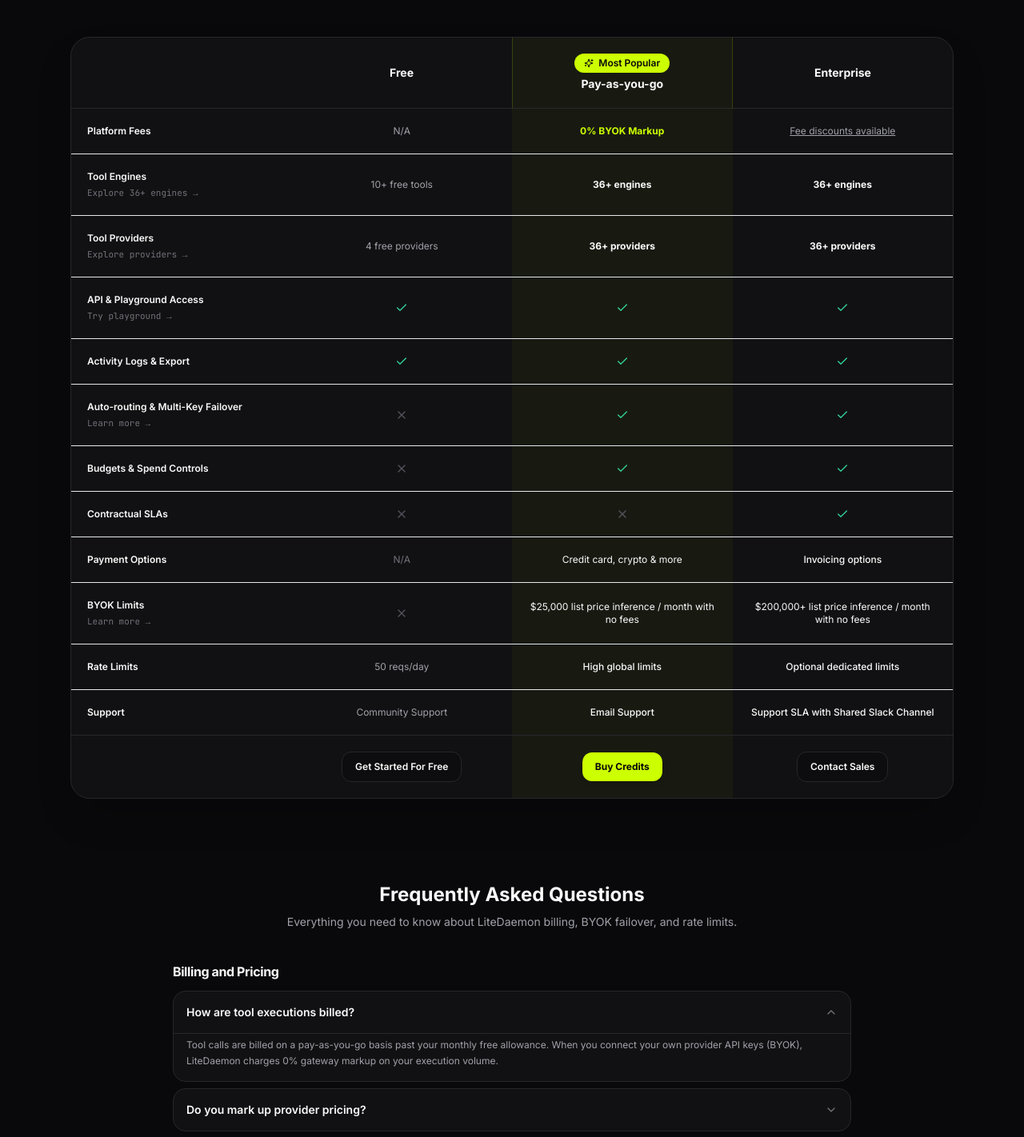
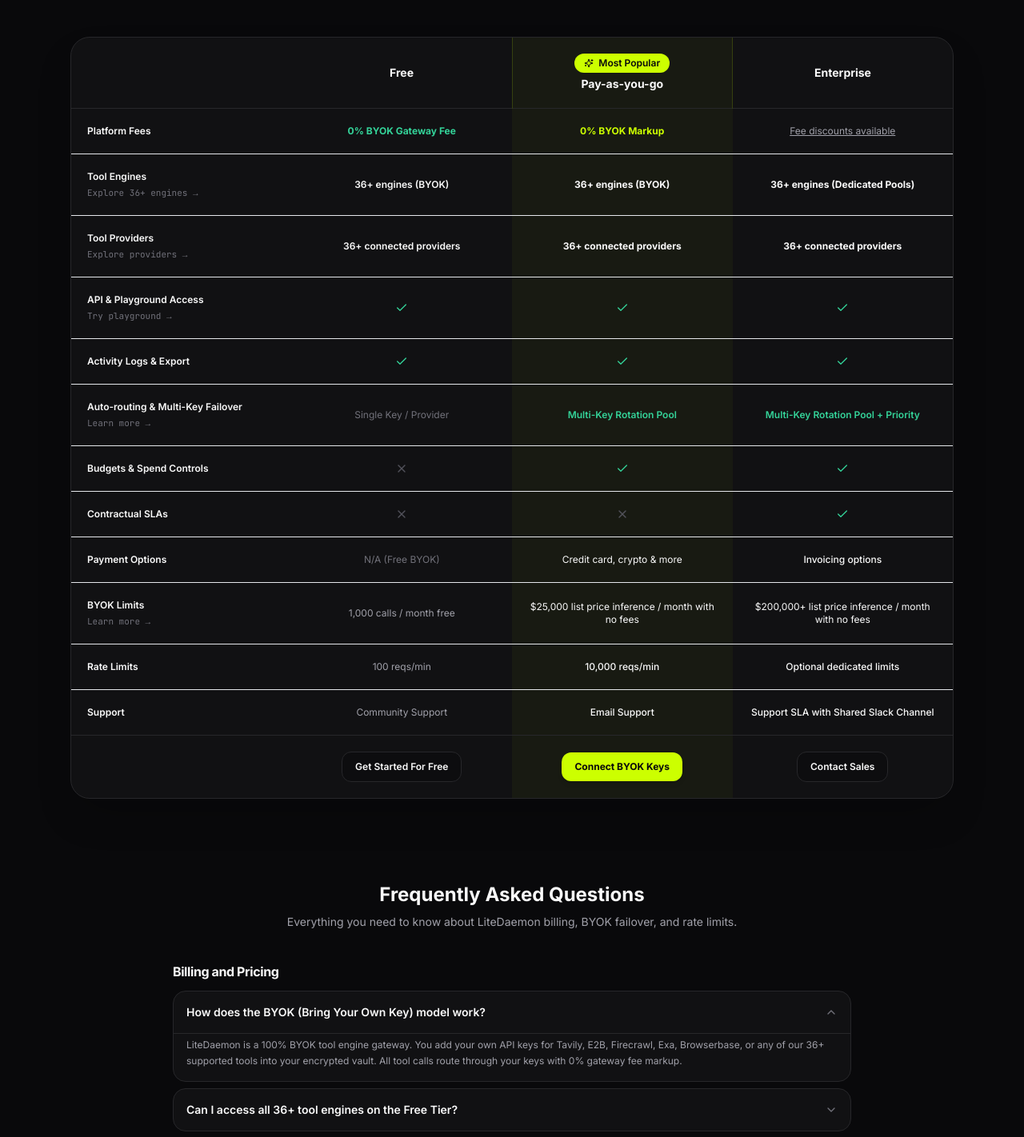
Before and after one commit to ALLFrontier-Labs/mvp, a React (Vite) app in the folder apps/dashboard/: page /pricing in a window 1280 px wide. Shown: the part 380-1802 px from the top of the page at 80% size. Built offline with nearby package versions, Linux system fonts and the light colour scheme.

Commit message:
fix: update Pricing page matrix for 100% BYOK parity, 36+ provider access on all tiers, and clean CTA routing

```diff
--- a/apps/dashboard/src/pages/Pricing.tsx
+++ b/apps/dashboard/src/pages/Pricing.tsx
@@ -1,9 +1,9 @@
 import React, { useState } from 'react';
 import { Link } from 'react-router-dom';
 import {
-  Check, X, ChevronDown, ArrowRight, HelpCircle,
-  Zap, ShieldCheck, CreditCard, Sparkles
+  Check, X, ChevronDown, Sparkles
 } from 'lucide-react';
+import { getStoredApiKey } from '../lib/api';
 
 interface FAQItem {
   q: string;
@@ -15,16 +15,16 @@
     category: 'Billing and Pricing',
     items: [
       {
-        q: 'How are tool executions billed?',
-        a: 'Tool calls are billed on a pay-as-you-go basis past your monthly free allowance. When you connect your own provider API keys (BYOK), LiteDaemon charges 0% gateway markup on your execution volume.',
+        q: 'How does the BYOK (Bring Your Own Key) model work?',
+        a: 'LiteDaemon is a 100% BYOK tool engine gateway. You add your own API keys for Tavily, E2B, Firecrawl, Exa, Browserbase, or any of our 36+ supported tools into your encrypted vault. All tool calls route through your keys with 0% gateway fee markup.',
       },
       {
-        q: 'Do you mark up provider pricing?',
-        a: 'No! When using your own connected BYOK keys for Tavily, E2B, Firecrawl, Exa, Browserbase, or any of our 36+ supported tools, LiteDaemon passes through 100% of native provider rates with zero fee markup up to $25,000/mo list price execution.',
+        q: 'Can I access all 36+ tool engines on the Free Tier?',
+        a: 'Yes! Every developer gets full access to all 36+ search, scraping, browser, code sandbox, document parsing, and embedding engines from day one by bringing their own provider API key.',
       },
       {
-        q: 'How is billing structured for BYOK vs Pay-As-You-Go vs Enterprise?',
-        a: 'Free tier includes 1,000 monthly calls across 10 free tool engines. Pay-As-You-Go grants full access to all 36+ production engines with automated multi-key failover and 0% markup. Enterprise includes custom volume commitments, dedicated proxy pools, and 99.99% uptime SLAs.',
+        q: 'Do you mark up provider execution costs?',
+        a: 'No! When routing requests via your connected BYOK keys, LiteDaemon passes through native provider rates with zero fee markup up to $25,000/mo list price execution.',
       },
       {
         q: 'Are failed or fallback attempts billed?',
@@ -53,7 +53,7 @@
     category: 'Reliability and Uptime',
     items: [
       {
-        q: 'What happens if a provider experience an outage or rate limit?',
+        q: 'What happens if a provider experiences an outage or rate limit?',
         a: 'Our intelligent router detects upstream errors in milliseconds and seamlessly rotates to your backup BYOK key or fallback provider adapter within the same HTTP request lifecycle.',
       },
       {
@@ -66,6 +66,8 @@
 
 export const Pricing: React.FC = () => {
   const [openFaqIndex, setOpenFaqIndex] = useState<string | null>('0-0');
+  const apiKey = getStoredApiKey();
+  const ctaRoute = apiKey ? '/keys' : '/auth';
 
   const toggleFaq = (key: string) => {
     setOpenFaqIndex((prev) => (prev === key ? null : key));
@@ -85,7 +87,7 @@
 
         <div className="flex items-center justify-center gap-4 pt-4 text-sm font-sans">
           <Link
-            to="/auth"
+            to={ctaRoute}
             className="font-extrabold px-6 py-3 rounded-2xl text-sm transition-all shadow-sm min-w-[150px] text-center"
             style={{ backgroundColor: 'var(--accent)', color: '#09090b' }}
           >
@@ -142,7 +144,7 @@
                 {/* Platform Fees */}
                 <tr>
                   <td className="p-5 font-semibold" style={{ color: 'var(--text-primary)' }}>Platform Fees</td>
-                  <td className="p-5 text-center" style={{ color: 'var(--text-secondary)' }}>N/A</td>
+                  <td className="p-5 text-center font-bold text-emerald-400">0% BYOK Gateway Fee</td>
                   <td className="p-5 text-center font-bold" style={{ backgroundColor: 'rgba(204, 255, 0, 0.04)', color: 'var(--accent)' }}>
                     0% BYOK Markup
                   </td>
@@ -159,12 +161,12 @@
                       Explore 36+ engines &rarr;
                     </Link>
                   </td>
-                  <td className="p-5 text-center" style={{ color: 'var(--text-secondary)' }}>10+ free tools</td>
+                  <td className="p-5 text-center font-semibold" style={{ color: 'var(--text-primary)' }}>36+ engines (BYOK)</td>
                   <td className="p-5 text-center font-bold" style={{ backgroundColor: 'rgba(204, 255, 0, 0.04)', color: 'var(--text-primary)' }}>
-                    36+ engines
+                    36+ engines (BYOK)
                   </td>
                   <td className="p-5 text-center font-bold" style={{ color: 'var(--text-primary)' }}>
-                    36+ engines
+                    36+ engines (Dedicated Pools)
                   </td>
                 </tr>
 
@@ -176,12 +178,12 @@
                       Explore providers &rarr;
                     </Link>
                   </td>
-                  <td className="p-5 text-center" style={{ color: 'var(--text-secondary)' }}>4 free providers</td>
+                  <td className="p-5 text-center font-semibold" style={{ color: 'var(--text-primary)' }}>36+ connected providers</td>
                   <td className="p-5 text-center font-bold" style={{ backgroundColor: 'rgba(204, 255, 0, 0.04)', color: 'var(--text-primary)' }}>
-                    36+ providers
+                    36+ connected providers
                   </td>
                   <td className="p-5 text-center font-bold" style={{ color: 'var(--text-primary)' }}>
-                    36+ providers
+                    36+ connected providers
                   </td>
                 </tr>
 
@@ -214,9 +216,13 @@
                       Learn more &rarr;
                     </Link>
                   </td>
-                  <td className="p-5 text-center"><X className="w-4 h-4 mx-auto text-zinc-600" /></td>
-                  <td className="p-5 text-center" style={{ backgroundColor: 'rgba(204, 255, 0, 0.04)' }}><Check className="w-4 h-4 mx-auto text-emerald-400" /></td>
-                  <td className="p-5 text-center"><Check className="w-4 h-4 mx-auto text-emerald-400" /></td>
+                  <td className="p-5 text-center" style={{ color: 'var(--text-muted)' }}>Single Key / Provider</td>
+                  <td className="p-5 text-center font-semibold text-emerald-400" style={{ backgroundColor: 'rgba(204, 255, 0, 0.04)' }}>
+                    Multi-Key Rotation Pool
+                  </td>
+                  <td className="p-5 text-center font-semibold text-emerald-400">
+                    Multi-Key Rotation Pool + Priority
+                  </td>
                 </tr>
 
                 {/* Budgets & Spend Controls */}
@@ -238,7 +244,7 @@
                 {/* Payment Options */}
                 <tr>
                   <td className="p-5 font-semibold" style={{ color: 'var(--text-primary)' }}>Payment Options</td>
-                  <td className="p-5 text-center" style={{ color: 'var(--text-muted)' }}>N/A</td>
+                  <td className="p-5 text-center" style={{ color: 'var(--text-muted)' }}>N/A (Free BYOK)</td>
                   <td className="p-5 text-center" style={{ backgroundColor: 'rgba(204, 255, 0, 0.04)', color: 'var(--text-primary)' }}>Credit card, crypto & more</td>
                   <td className="p-5 text-center font-medium" style={{ color: 'var(--text-primary)' }}>Invoicing options</td>
                 </tr>
@@ -251,7 +257,7 @@
                       Learn more &rarr;
                     </Link>
                   </td>
-                  <td className="p-5 text-center" style={{ color: 'var(--text-muted)' }}><X className="w-4 h-4 mx-auto text-zinc-600" /></td>
+                  <td className="p-5 text-center" style={{ color: 'var(--text-secondary)' }}>1,000 calls / month free</td>
                   <td className="p-5 text-center" style={{ backgroundColor: 'rgba(204, 255, 0, 0.04)', color: 'var(--text-primary)' }}>
                     $25,000 list price inference / month with no fees
                   </td>
@@ -263,8 +269,8 @@
                 {/* Rate Limits */}
                 <tr>
                   <td className="p-5 font-semibold" style={{ color: 'var(--text-primary)' }}>Rate Limits</td>
-                  <td className="p-5 text-center" style={{ color: 'var(--text-secondary)' }}>50 reqs/day</td>
-                  <td className="p-5 text-center font-medium" style={{ backgroundColor: 'rgba(204, 255, 0, 0.04)', color: 'var(--text-primary)' }}>High global limits</td>
+                  <td className="p-5 text-center" style={{ color: 'var(--text-secondary)' }}>100 reqs/min</td>
+                  <td className="p-5 text-center font-medium" style={{ backgroundColor: 'rgba(204, 255, 0, 0.04)', color: 'var(--text-primary)' }}>10,000 reqs/min</td>
                   <td className="p-5 text-center font-medium" style={{ color: 'var(--text-primary)' }}>Optional dedicated limits</td>
                 </tr>
 
@@ -281,7 +287,7 @@
                   <td className="p-5" />
                   <td className="p-5 text-center">
                     <Link
-                      to="/auth"
+                      to={ctaRoute}
                       className="inline-block px-4 py-2.5 rounded-xl border text-xs font-semibold hover:opacity-80 transition-opacity"
                       style={{ backgroundColor: 'var(--bg-secondary)', borderColor: 'var(--border)', color: 'var(--text-primary)' }}
                     >
@@ -290,11 +296,11 @@
                   </td>
                   <td className="p-5 text-center" style={{ backgroundColor: 'rgba(204, 255, 0, 0.04)' }}>
                     <Link
-                      to="/billing"
+                      to={ctaRoute}
                       className="inline-block px-4 py-2.5 rounded-xl text-xs font-extrabold shadow-md hover:opacity-90 transition-opacity"
                       style={{ backgroundColor: 'var(--accent)', color: '#09090b' }}
                     >
-                      Buy Credits
+                      Connect BYOK Keys
                     </Link>
                   </td>
                   <td className="p-5 text-center">
@@ -387,7 +393,7 @@
 
           <div className="flex flex-wrap items-center justify-center gap-4">
             <Link
-              to="/auth"
+              to={ctaRoute}
               className="font-extrabold px-6 py-3 rounded-2xl text-sm transition-all shadow-md min-w-[160px]"
               style={{ backgroundColor: 'var(--accent)', color: '#09090b' }}
             >
```
Also changed, not shown: 1 other file (tests, documents, lock files or other folders).
